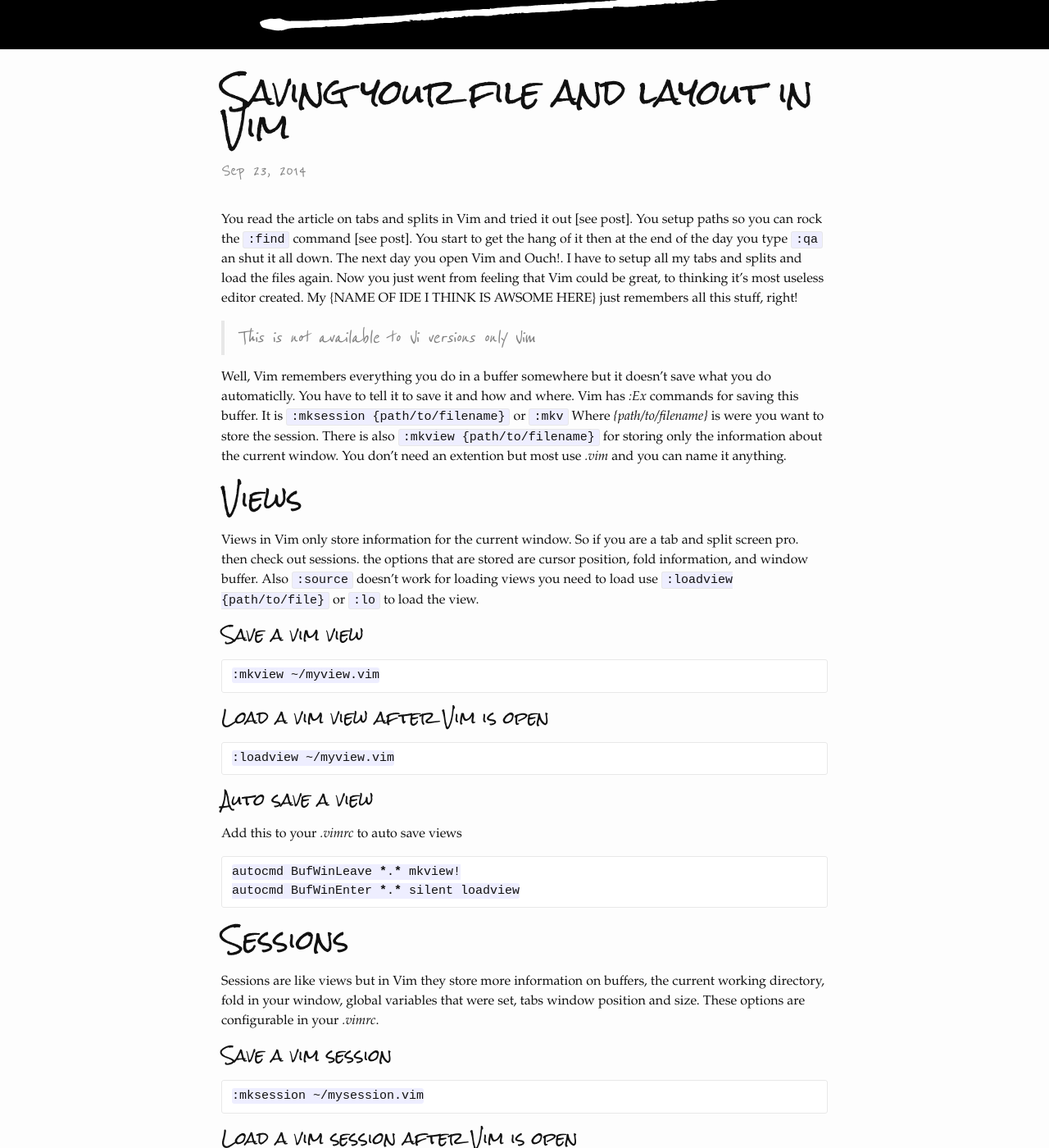
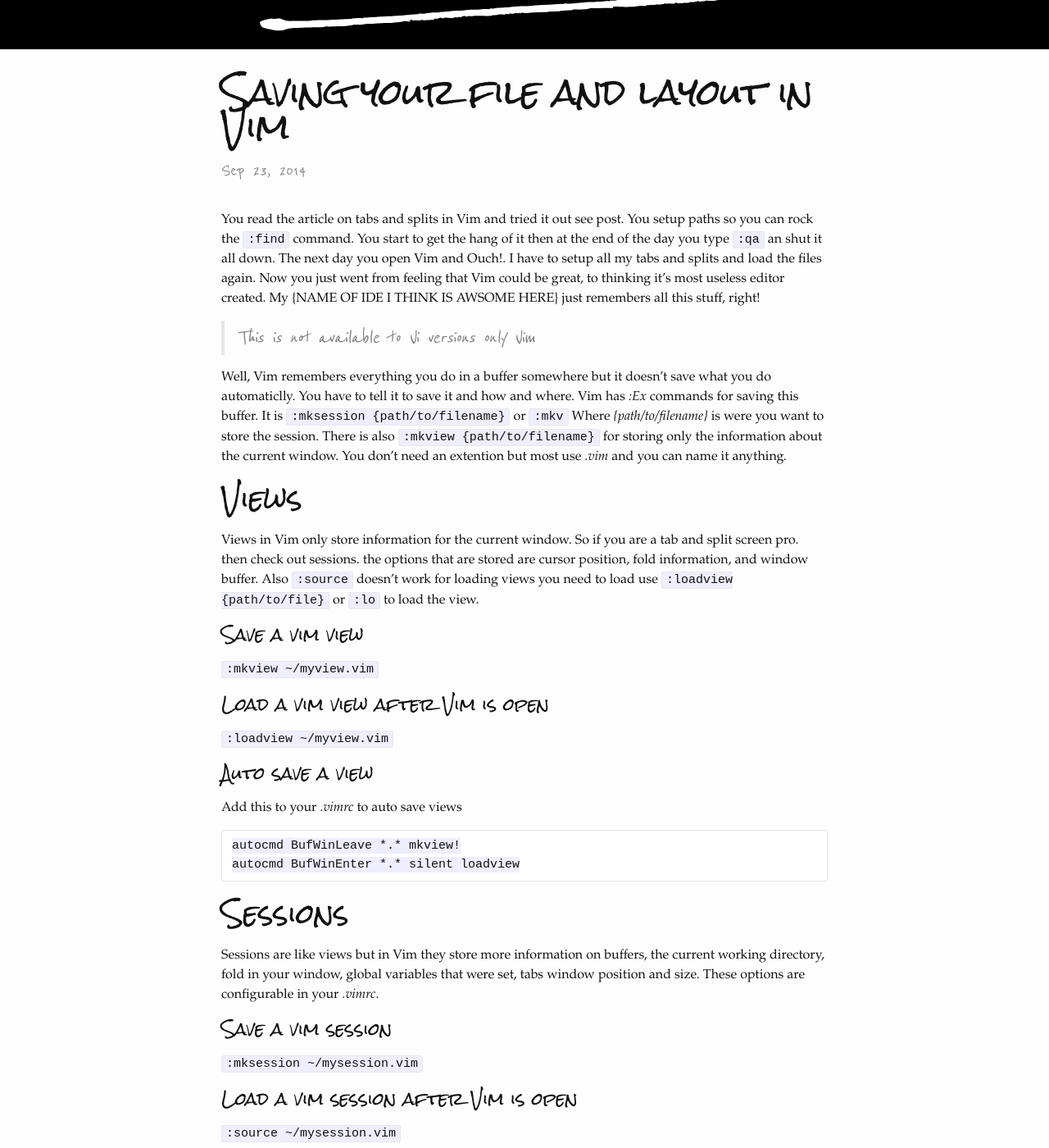
Before and after one commit to chrismarksus/chrismarksus.github.io, a Jekyll site: the page built from _posts/2014-09-23-saving-your-vim-tab-splits.md, in a window 1280 px wide and 1400 px high, scrolled down 298 px. Shown: the whole window at 82% size. Built offline with Jekyll 4.4.1, drawn with Linux system fonts in a browser that asks for light colours; Markdown is read by kramdown in place of the engine named in the settings; some of the changed text lies outside the part shown.

Commit message:
Fiv markup in post

`````diff
--- a/_posts/2014-09-23-saving-your-vim-tab-splits.md
+++ b/_posts/2014-09-23-saving-your-vim-tab-splits.md
@@ -4,7 +4,7 @@ title: "Saving your file and layout in Vim"
 tag: vim, editor
 ---
 
-You read the article on tabs and splits in Vim and tried it out [see post]. You setup paths so you can rock the ```:find``` command [see post]. You start to get the hang of it then at the end of the day you type ```:qa``` an shut it all down. The next day you open Vim and Ouch!. I have to setup all my tabs and splits and load the files again. <!--more-->Now you just went from feeling that Vim could be great, to thinking it's most useless editor created. My {NAME OF IDE I THINK IS AWSOME HERE} just remembers all this stuff, right!
+You read the article on tabs and splits in Vim and tried it out [see post]({% post_url 2014-09-03-splits-and-tab-a-one-two-punch %}). You setup paths so you can rock the ```:find``` command. You start to get the hang of it then at the end of the day you type ```:qa``` an shut it all down. The next day you open Vim and Ouch!. I have to setup all my tabs and splits and load the files again. <!--more-->Now you just went from feeling that Vim could be great, to thinking it's most useless editor created. My {NAME OF IDE I THINK IS AWSOME HERE} just remembers all this stuff, right!
 
 > This is not available to Vi versions only Vim
 
@@ -16,20 +16,18 @@ Views in Vim only store information for the current window. So if you are a tab
 
 
 #### Save a vim view
-```shell
-:mkview ~/myview.vim
-```
+
+``` :mkview ~/myview.vim ```
 
 #### Load a vim view after Vim is open
-```shell
-:loadview ~/myview.vim
-```
+
+``` :loadview ~/myview.vim ```
 
 #### Auto save a view
 
 Add this to your *.vimrc* to auto save views
 
-```shell
+```
 autocmd BufWinLeave *.* mkview!
 autocmd BufWinEnter *.* silent loadview
 ```
@@ -40,24 +38,21 @@ Sessions are like views but in Vim they store more information on buffers, the c
 
 
 #### Save a vim session
-```shell
-:mksession ~/mysession.vim
+
+``` :mksession ~/mysession.vim
 ```
 
 #### Load a vim session after Vim is open
-```shell
-:source ~/mysession.vim
-```
+
+``` :source ~/mysession.vim ```
 
 #### Load a vim session when opening Vim
-```shell
-$ vim -S ~/mysession.vim
-```
+
+``` $ vim -S ~/mysession.vim ```
 
 #### How do I find my session options
-```shell
-:set ssop?
-````
+
+``` :set ssop?  ````
 
 >By the way, if you want to find out any options in Vim type ```:set {OPTION}?```. The *?* is
 
`````
